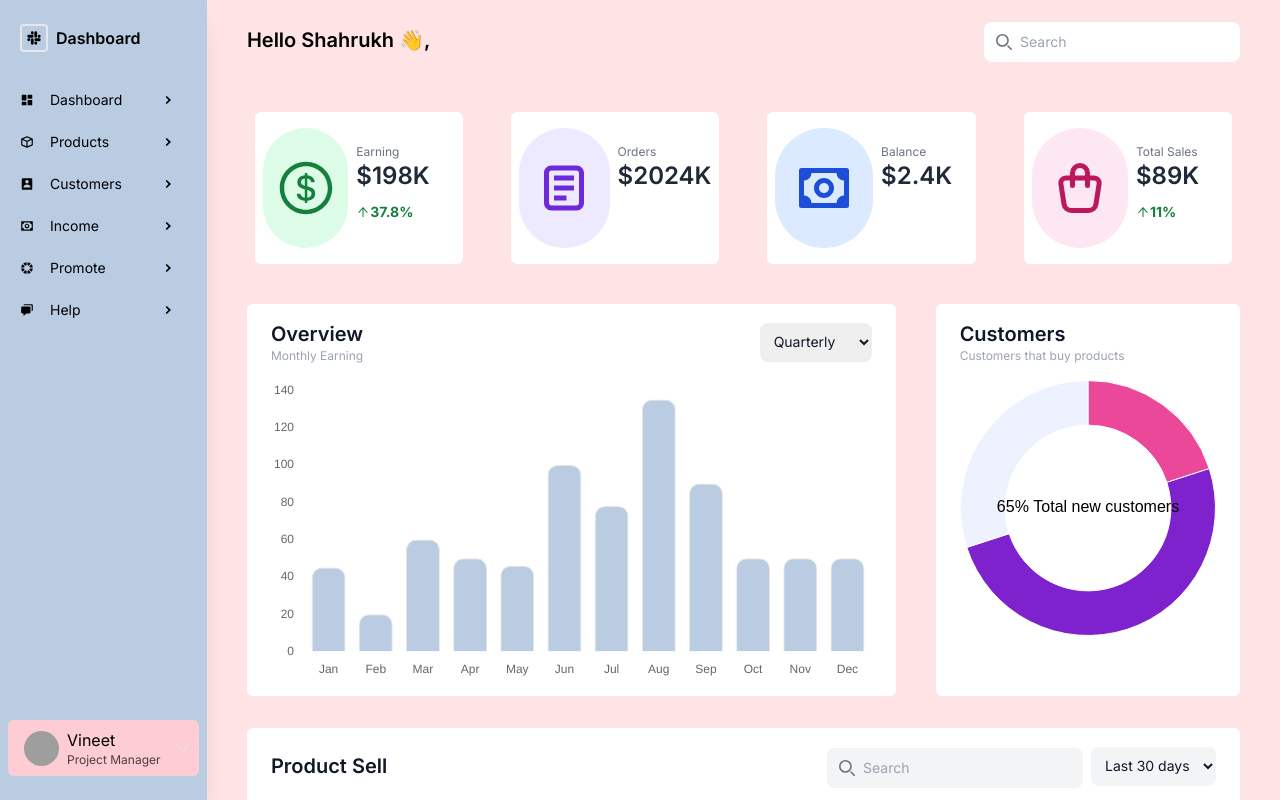
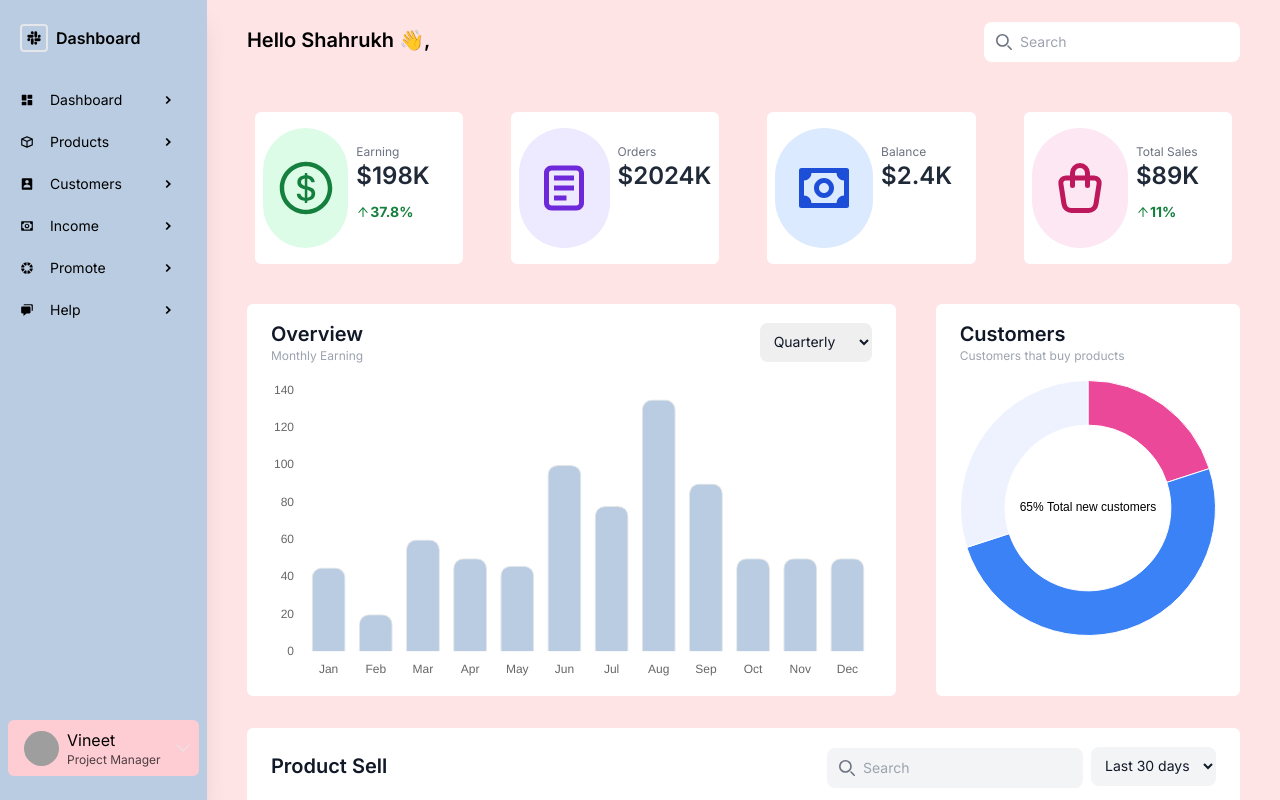
Before and after one commit to Vineet-23/Fitpeo-dashboard, a React (Vite) app: page / in a window 1280 px wide. Built offline with nearby package versions, Linux system fonts and the light colour scheme; grey boxes are pictures that could not be loaded.

Commit message:
Update Donutchart.jsx

```diff
--- a/src/core/charts/Donutchart.jsx
+++ b/src/core/charts/Donutchart.jsx
@@ -10,7 +10,7 @@ const chartData = {
     {
       label: '',
       data: [20, 50, 30],
-      backgroundColor: ['#ec4899', '#7e22ce', '#eef2ff'],
+      backgroundColor: ['#ec4899', '#3b82f6', '#eef2ff'],
       borderWidth: 1
     }
   ]
@@ -45,7 +45,7 @@ const DonutChart = () => {
             const ctx = chart.ctx
             const width = chart.width
             const height = chart.height
-            const fontSize = 16
+            const fontSize = 12
             ctx.font = fontSize + 'px Arial'
             ctx.fillStyle = 'black'
             ctx.textAlign = 'center'
```
